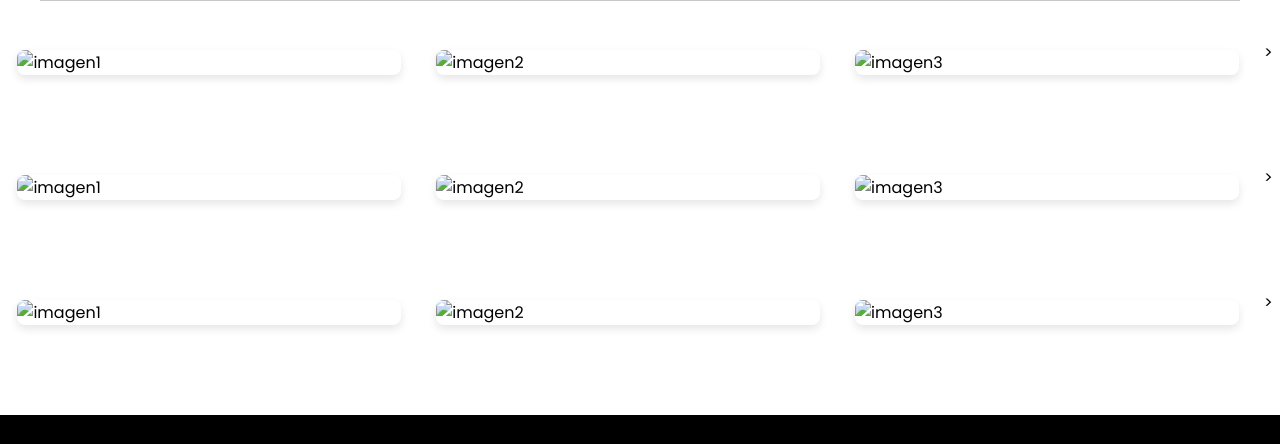
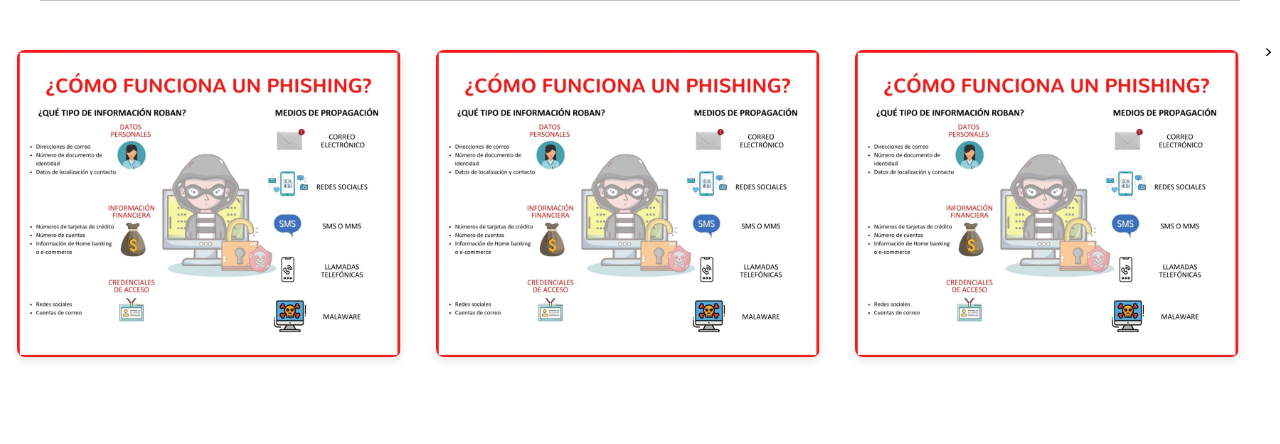
Before and after one commit to iggar1/iggar1.github.io, a plain HTML site: page phishing.html in a window 1280 px wide. Shown: the part 60-504 px from the top of the page. Drawn offline with Linux system fonts and the light colour scheme.

Commit message:
Update phishing.html

```diff
--- a/phishing.html
+++ b/phishing.html
@@ -27,9 +27,9 @@
     </div>
     <div class="gallery">
 
-        <img src="\Users\ignac\Downloads\4.jpg" alt="imagen1" />
-        <img src="\Users\ignac\Downloads\4.jpg" alt="imagen2" />
-        <img src="\Users\ignac\Downloads\4.jpg" alt="imagen3" />>
+        <img src="4.jpg" alt="imagen1" />
+        <img src="4.jpg" alt="imagen2" />
+        <img src="4.jpg" alt="imagen3" />>
       </div>
       <div>
         <br>
@@ -37,9 +37,9 @@
     </div>
     <div class="gallery">
 
-        <img src="\Users\ignac\Downloads\4.jpg" alt="imagen1" />
-        <img src="\Users\ignac\Downloads\4.jpg" alt="imagen2" />
-        <img src="\Users\ignac\Downloads\4.jpg" alt="imagen3" />>
+        <img src="4.jpg" alt="imagen1" />
+        <img src="4.jpg" alt="imagen2" />
+        <img src="4.jpg" alt="imagen3" />>
       </div>
       <div>
         <br>
@@ -47,9 +47,9 @@
     </div>
     <div class="gallery">
 
-        <img src="\Users\ignac\Downloads\4.jpg" alt="imagen1" />
-        <img src="\Users\ignac\Downloads\4.jpg" alt="imagen2" />
-        <img src="\Users\ignac\Downloads\4.jpg" alt="imagen3" />>
+        <img src="4.jpg" alt="imagen1" />
+        <img src="4.jpg" alt="imagen2" />
+        <img src="4.jpg" alt="imagen3" />>
       </div>
       <div>
         <br>
```
